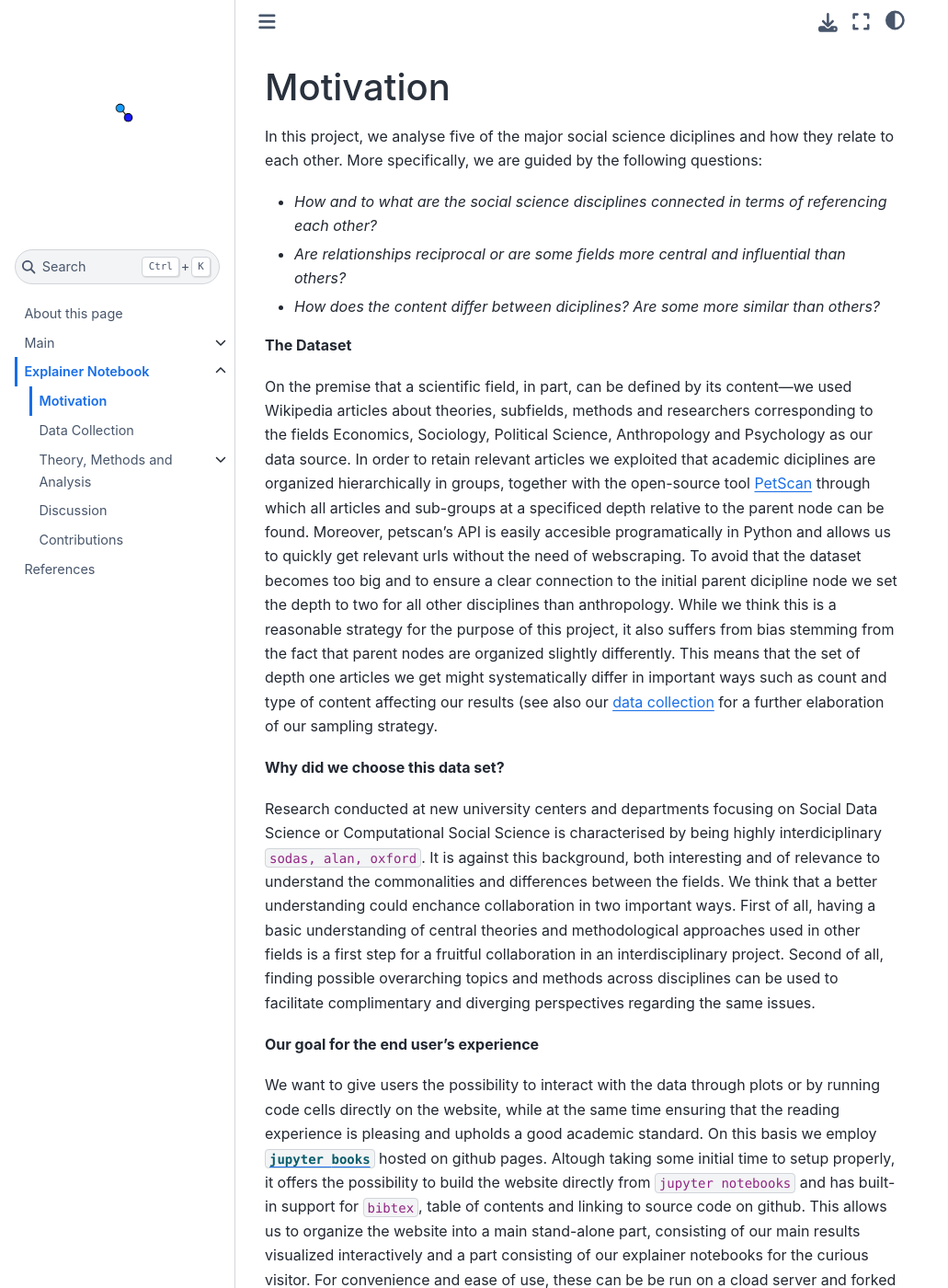
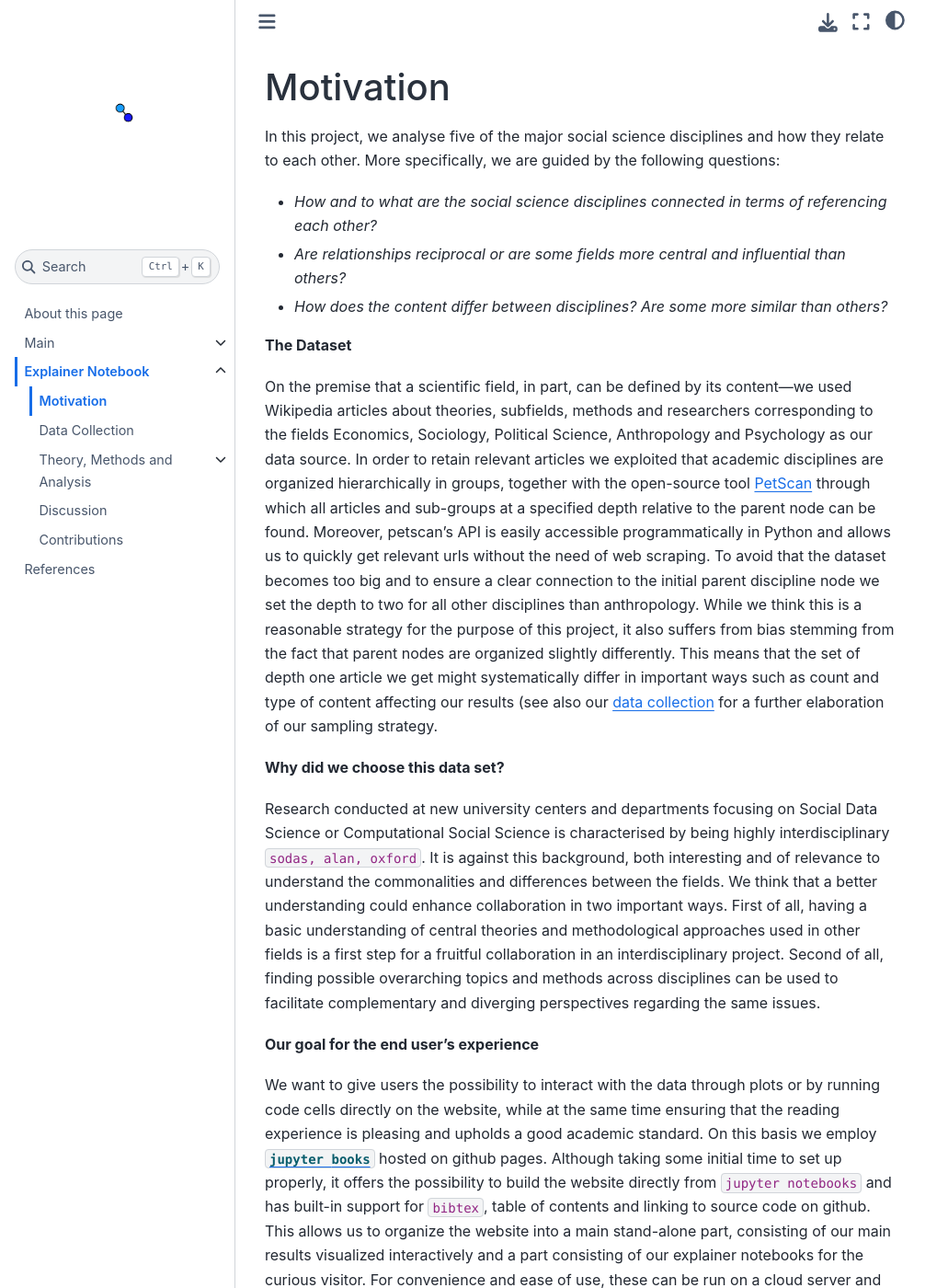
Before and after one commit to MatPiq/DTU-social-graphs-project-book, a Jupyter Book: the page built from explainer_motivation.md, in a window 1280 px wide and 1400 px high. Shown: the whole window at 92% size, without its empty margins (0-1031 px from the left). Built offline with Jupyter Book 1.0.4 settings and Sphinx 7.4.7 and the Sphinx Book theme 1.1.4, drawn with Linux system fonts in a browser that asks for light colours; pages that are not in the unit, such as notebooks, are missing from menus; comment, search, counter and statistics services are not loaded; cross-references to code outside the pages are shown as plain code; some of the changed text lies outside the part shown.

Commit message:
Update explainer_motivation.md

```diff
--- a/explainer_motivation.md
+++ b/explainer_motivation.md
@@ -1,20 +1,20 @@
 Motivation
 ===========
 
-In this project, we analyse five of the major social science diciplines and how they relate to each other. More specifically, we are guided by the following questions:
+In this project, we analyse five of the major social science disciplines and how they relate to each other. More specifically, we are guided by the following questions:
 
 * *How and to what are the social science disciplines connected in terms of referencing each other?*
 * *Are relationships reciprocal or are some fields more central and influential than others?*
-* *How does the content differ between diciplines? Are some more similar than others?*
+* *How does the content differ between disciplines? Are some more similar than others?*
 
 **The Dataset**
 
- On the premise that a scientific field, in part, can be defined by its content—we used Wikipedia articles about theories, subfields, methods and researchers corresponding to the fields Economics, Sociology, Political Science, Anthropology and Psychology as our data source. In order to retain relevant articles we exploited that academic diciplines are organized hierarchically in groups, together with the open-source tool [PetScan](https://en.wikipedia.org/wiki/Wikipedia:PetScan) through which all articles and sub-groups at a specificed depth relative to the parent node can be found. Moreover, petscan's API is easily accesible programatically in Python and allows us to quickly get relevant urls without the need of webscraping. To avoid that the dataset becomes too big and to ensure a clear connection to the initial parent dicipline node we set the depth to two for all other disciplines than anthropology. While we think this is a reasonable strategy for the purpose of this project, it also suffers from bias stemming from the fact that parent nodes are organized slightly differently. This means that the set of depth one articles we get might systematically differ in important ways such as count and type of content affecting our results (see also our [data collection](explainer_data_collection) for a further elaboration of our sampling strategy.
+ On the premise that a scientific field, in part, can be defined by its content—we used Wikipedia articles about theories, subfields, methods and researchers corresponding to the fields Economics, Sociology, Political Science, Anthropology and Psychology as our data source. In order to retain relevant articles we exploited that academic disciplines are organized hierarchically in groups, together with the open-source tool [PetScan](https://en.wikipedia.org/wiki/Wikipedia:PetScan) through which all articles and sub-groups at a specified depth relative to the parent node can be found. Moreover, petscan's API is easily accessible programmatically in Python and allows us to quickly get relevant urls without the need of web scraping. To avoid that the dataset becomes too big and to ensure a clear connection to the initial parent discipline node we set the depth to two for all other disciplines than anthropology. While we think this is a reasonable strategy for the purpose of this project, it also suffers from bias stemming from the fact that parent nodes are organized slightly differently. This means that the set of depth one article we get might systematically differ in important ways such as count and type of content affecting our results (see also our [data collection](explainer_data_collection) for a further elaboration of our sampling strategy.
 
 **Why did we choose this data set?**
 
-Research conducted at new university centers and departments focusing on Social Data Science or Computational Social Science is characterised by being highly interdiciplinary {cite}`sodas, alan, oxford`. It is against this background, both interesting and of relevance to understand the commonalities and differences between the fields. We think that a better understanding could enchance collaboration in two important ways. First of all, having a basic understanding of central theories and methodological approaches used in other fields is a first step for a fruitful collaboration in an interdisciplinary project. Second of all, finding possible overarching topics and methods across disciplines can be used to facilitate complimentary and diverging perspectives regarding the same issues.
+Research conducted at new university centers and departments focusing on Social Data Science or Computational Social Science is characterised by being highly interdisciplinary {cite}`sodas, alan, oxford`. It is against this background, both interesting and of relevance to understand the commonalities and differences between the fields. We think that a better understanding could enhance collaboration in two important ways. First of all, having a basic understanding of central theories and methodological approaches used in other fields is a first step for a fruitful collaboration in an interdisciplinary project. Second of all, finding possible overarching topics and methods across disciplines can be used to facilitate complementary and diverging perspectives regarding the same issues.
 
 **Our goal for the end user's experience**
 
-We want to give users the possibility to interact with the data through plots or by running code cells directly on the website, while at the same time ensuring that the reading experience is pleasing and upholds a good academic standard. On this basis we employ [`jupyter books`](https://jupyterbook.org/) hosted on github pages. Altough taking some initial time to setup properly, it offers the possibility to build the website directly from `jupyter notebooks` and has built-in support for `bibtex`, table of contents and linking to source code on github. This allows us to organize the website into a main stand-alone part, consisting of our main results visualized interactively and a part consisting of our explainer notebooks for the curious visitor. For convenience and ease of use, these can be be run on a cload server and forked directly from the website.
+We want to give users the possibility to interact with the data through plots or by running code cells directly on the website, while at the same time ensuring that the reading experience is pleasing and upholds a good academic standard. On this basis we employ [`jupyter books`](https://jupyterbook.org/) hosted on github pages. Although taking some initial time to set up properly, it offers the possibility to build the website directly from `jupyter notebooks` and has built-in support for `bibtex`, table of contents and linking to source code on github. This allows us to organize the website into a main stand-alone part, consisting of our main results visualized interactively and a part consisting of our explainer notebooks for the curious visitor. For convenience and ease of use, these can be run on a cloud server and forked directly from the website.
```
